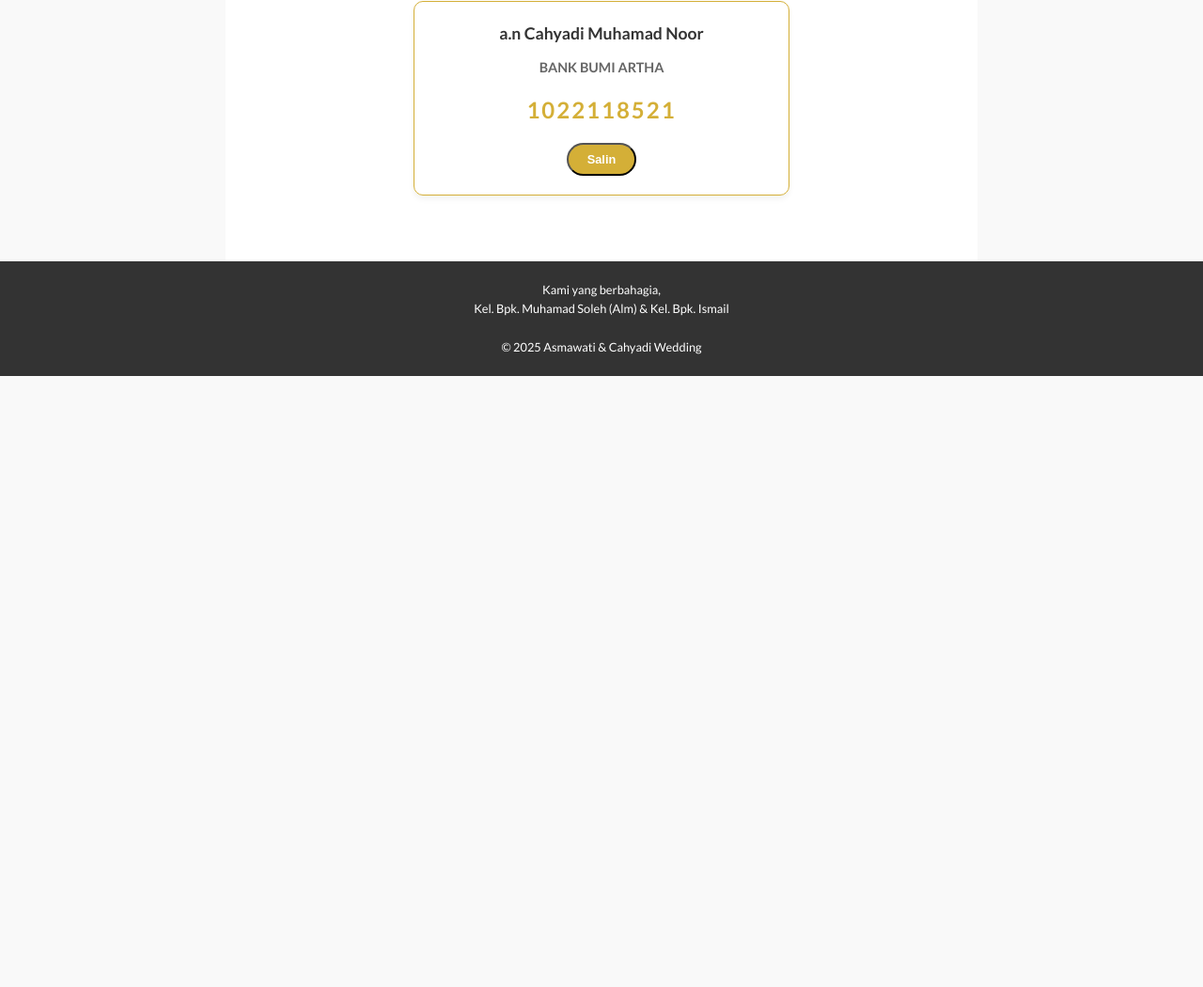
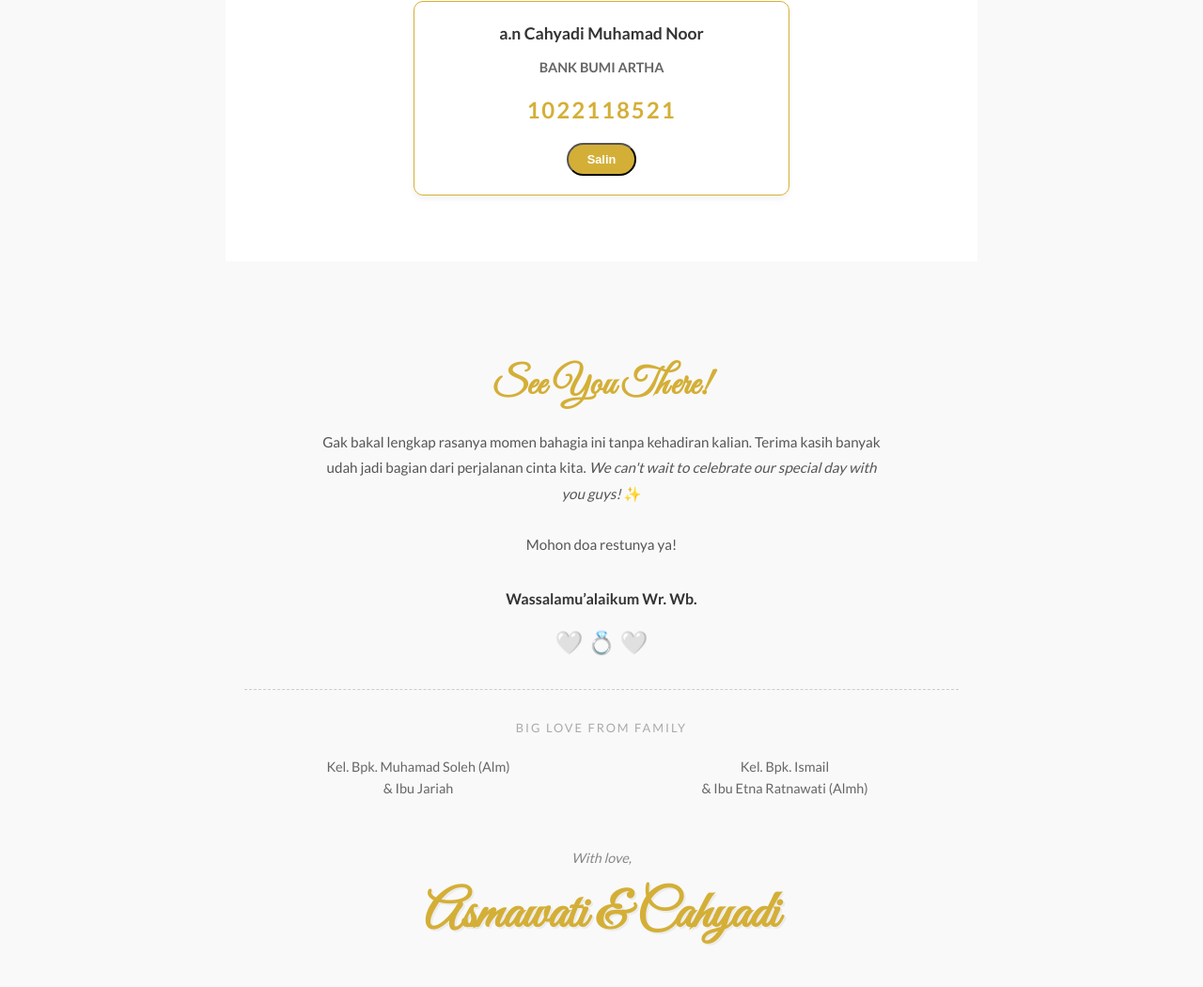
Before and after one commit to JaytoAnz/wedding-asmawati-cahyadi, a plain HTML site: page index.html in a window 1280 px wide. Shown: the part 3650-4700 px from the top of the page at 94% size. Before the commit the page ends 4050 px from the top, so only its background shows below. Drawn offline with nearby package versions, Linux system fonts and the light colour scheme.

Commit message:
Update index.html

```diff
--- a/index.html
+++ b/index.html
@@ -364,6 +364,54 @@
         <hr style="width: 100px; border: 0; border-top: 1px solid #D4AF37; margin: 25px auto;">
     </section> --->
 
+    <section class="container fade-in" style="margin-top: 50px; margin-bottom: 50px;" data-aos="fade-up">
+
+        <h3 style="font-family: 'Great Vibes', cursive; font-size: 2.5rem; color: var(--gold); margin-bottom: 15px;">
+            See You There!
+        </h3>
+
+        <p style="font-size: 0.95rem; line-height: 1.8; color: #555; margin-bottom: 30px; max-width: 600px; margin-left: auto; margin-right: auto;">
+            Gak bakal lengkap rasanya momen bahagia ini tanpa kehadiran kalian.
+            Terima kasih banyak udah jadi bagian dari perjalanan cinta kita.
+            <i>We can't wait to celebrate our special day with you guys!</i> ✨
+            <br><br>
+            Mohon doa restunya ya!
+        </p>
+
+        <p style="font-weight: bold; color: #333;">Wassalamu’alaikum Wr. Wb.</p>
+
+        <div style="font-size: 1.5rem; margin: 15px 0;">🤍 💍 🤍</div>
+
+        <div style="margin-top: 30px; border-top: 1px dashed #ccc; padding-top: 30px;">
+            <p style="font-size: 0.8rem; letter-spacing: 2px; text-transform: uppercase; color: #aaa; margin-bottom: 20px;">Big Love from Family</p>
+
+            <div style="display: flex; flex-wrap: wrap; justify-content: center; gap: 20px;">
+
+                <div style="flex: 1; min-width: 250px;">
+                    <p style="font-size: 0.9rem; color: #666;">
+                        Kel. Bpk. Muhamad Soleh (Alm)<br>& Ibu Jariah
+                    </p>
+                </div>
+
+                <div style="display: none; border-left: 1px solid #ddd; height: 40px;"></div>
+
+                <div style="flex: 1; min-width: 250px;">
+                    <p style="font-size: 0.9rem; color: #666;">
+                        Kel. Bpk. Ismail<br>& Ibu Etna Ratnawati (Almh)
+                    </p>
+                </div>
+
+            </div>
+
+            <br><br>
+
+            <p style="font-size: 0.9rem; font-style: italic; color: #888;">With love,</p>
+            <h2 style="font-family: 'Great Vibes', cursive; font-size: 3.5rem; margin-top: 5px; color: var(--gold); text-shadow: 2px 2px 0px rgba(0,0,0,0.05);">
+                Asmawati & Cahyadi
+            </h2>
+        </div>
+    </section>
+
     <footer>
         <p>Kami yang berbahagia,<br>Kel. Bpk. Muhamad Soleh (Alm) & Kel. Bpk. Ismail</p>
         <br>
```
